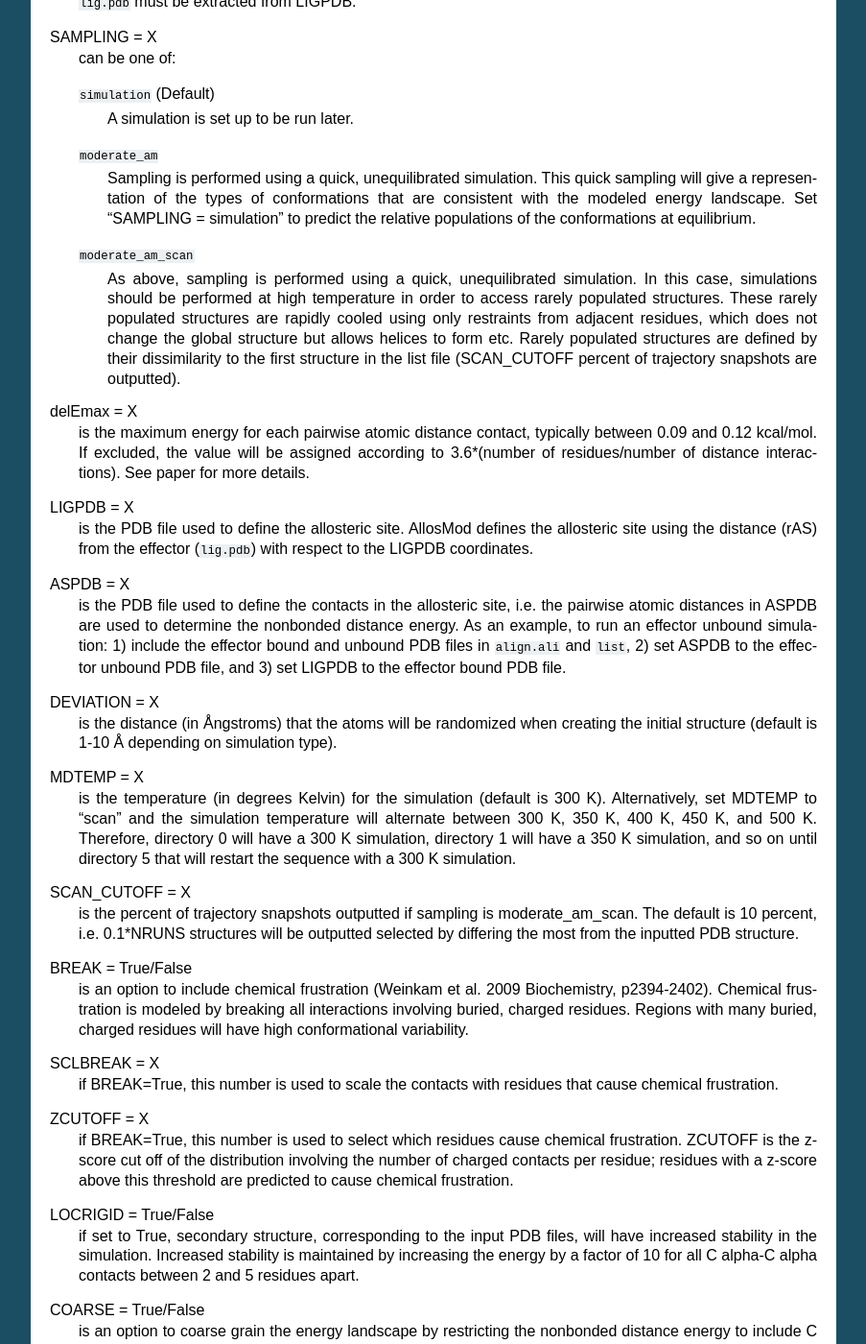
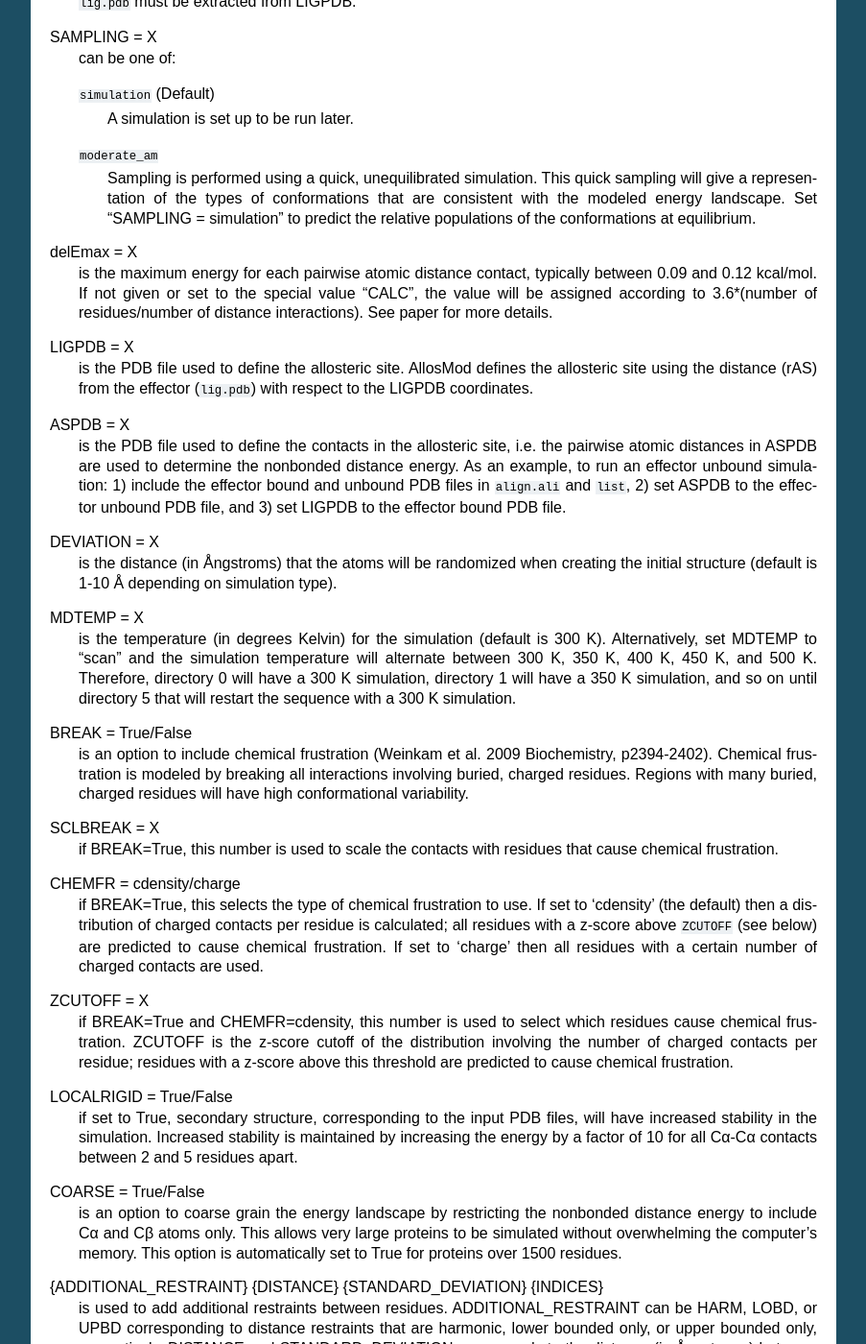
Before and after one commit to salilab/allosmod-lib, a Sphinx documentation site: the page built from doc/usage.rst, in a window 1280 px wide and 1400 px high, scrolled down 1394 px. Shown: the whole window at 96% size, without its empty margins (198-1101 px from the left). Built offline with Sphinx 7.4.7, drawn with Linux system fonts in a browser that asks for light colours; some of the changed text lies outside the part shown.

Commit message:
Fix parameter file docs.

```diff
--- a/doc/usage.rst
+++ b/doc/usage.rst
@@ -98,21 +98,12 @@ SAMPLING = X
         Set "SAMPLING = simulation" to predict the relative populations
         of the conformations at equilibrium.
 
-    ``moderate_am_scan``
-        As above, sampling is performed using a quick, unequilibrated
-        simulation. In this case, simulations should be performed at high
-        temperature in order to access rarely populated structures. These
-        rarely populated structures are rapidly cooled using only restraints
-        from adjacent residues, which does not change the global structure
-        but allows helices to form etc. Rarely populated structures are
-        defined by their dissimilarity to the first structure in the
-        list file (SCAN_CUTOFF percent of trajectory snapshots are outputted).
-
 delEmax = X
     is the maximum energy for each pairwise atomic distance contact,
-    typically between 0.09 and 0.12 kcal/mol. If excluded, the value will
-    be assigned according to 3.6*(number of residues/number of distance
-    interactions). See paper for more details.
+    typically between 0.09 and 0.12 kcal/mol. If not given or set to the
+    special value "CALC", the value will be assigned according to
+    3.6*(number of residues/number of distance interactions).
+    See paper for more details.
 
 LIGPDB = X
     is the PDB file used to define the allosteric site. AllosMod defines
@@ -140,12 +131,6 @@ MDTEMP = X
     will have a 350 K simulation, and so on until directory 5 that will
     restart the sequence with a 300 K simulation.
 
-SCAN_CUTOFF = X
-    is the percent of trajectory snapshots outputted if sampling is
-    moderate_am_scan. The default is 10 percent, i.e. 0.1*NRUNS structures
-    will be outputted selected by differing the most from the inputted
-    PDB structure.
-
 BREAK = True/False
     is an option to include chemical frustration (Weinkam et al. 2009
     Biochemistry, p2394-2402). Chemical frustration is modeled by breaking
@@ -156,21 +141,28 @@ SCLBREAK = X
     if BREAK=True, this number is used to scale the contacts with residues
     that cause chemical frustration.
 
+CHEMFR = cdensity/charge
+    if BREAK=True, this selects the type of chemical frustration to use.
+    If set to 'cdensity' (the default) then a distribution of charged contacts per
+    residue is calculated; all residues with a z-score above ``ZCUTOFF``
+    (see below) are predicted to cause chemical frustration. If set to 'charge'
+    then all residues with a certain number of charged contacts are used.
+
 ZCUTOFF = X
-    if BREAK=True, this number is used to select which residues cause
-    chemical frustration. ZCUTOFF is the z-score cut off of the distribution
-    involving the number of charged contacts per residue; residues with
+    if BREAK=True and CHEMFR=cdensity, this number is used to select which
+    residues cause chemical frustration. ZCUTOFF is the z-score cutoff of the
+    distribution involving the number of charged contacts per residue; residues with
     a z-score above this threshold are predicted to cause chemical frustration.
 
-LOCRIGID = True/False
+LOCALRIGID = True/False
     if set to True, secondary structure, corresponding to the input PDB
     files, will have increased stability in the simulation. Increased
     stability is maintained by increasing the energy by a factor of 10
-    for all C alpha-C alpha contacts between 2 and 5 residues apart.
+    for all Cα-Cα contacts between 2 and 5 residues apart.
 
 COARSE = True/False
     is an option to coarse grain the energy landscape by restricting the
-    nonbonded distance energy to include C alpha and C beta atoms only.
+    nonbonded distance energy to include Cα and Cβ atoms only.
     This allows very large proteins to be simulated without overwhelming
     the computer's memory. This option is automatically set to True for
     proteins over 1500 residues.
```
